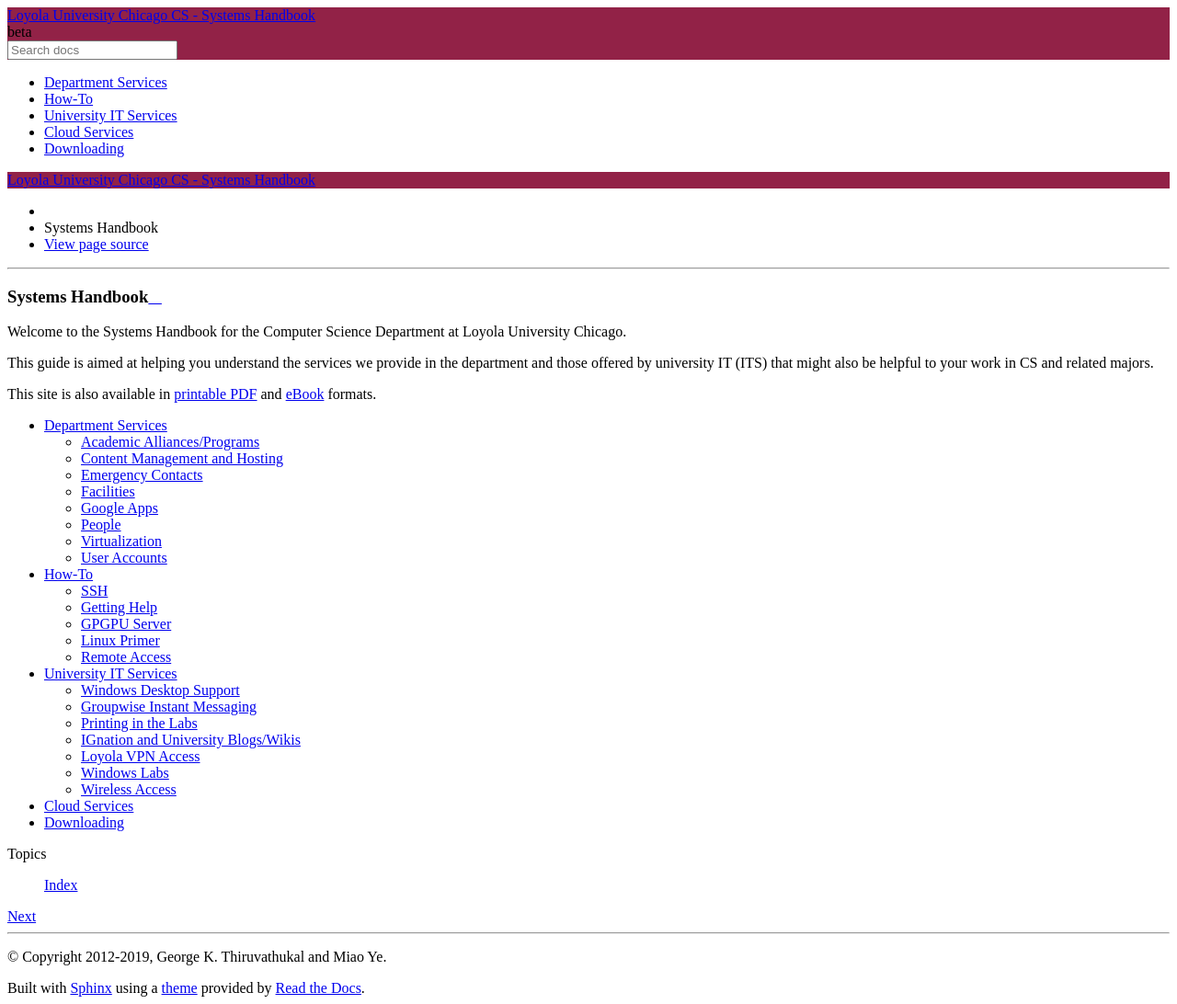
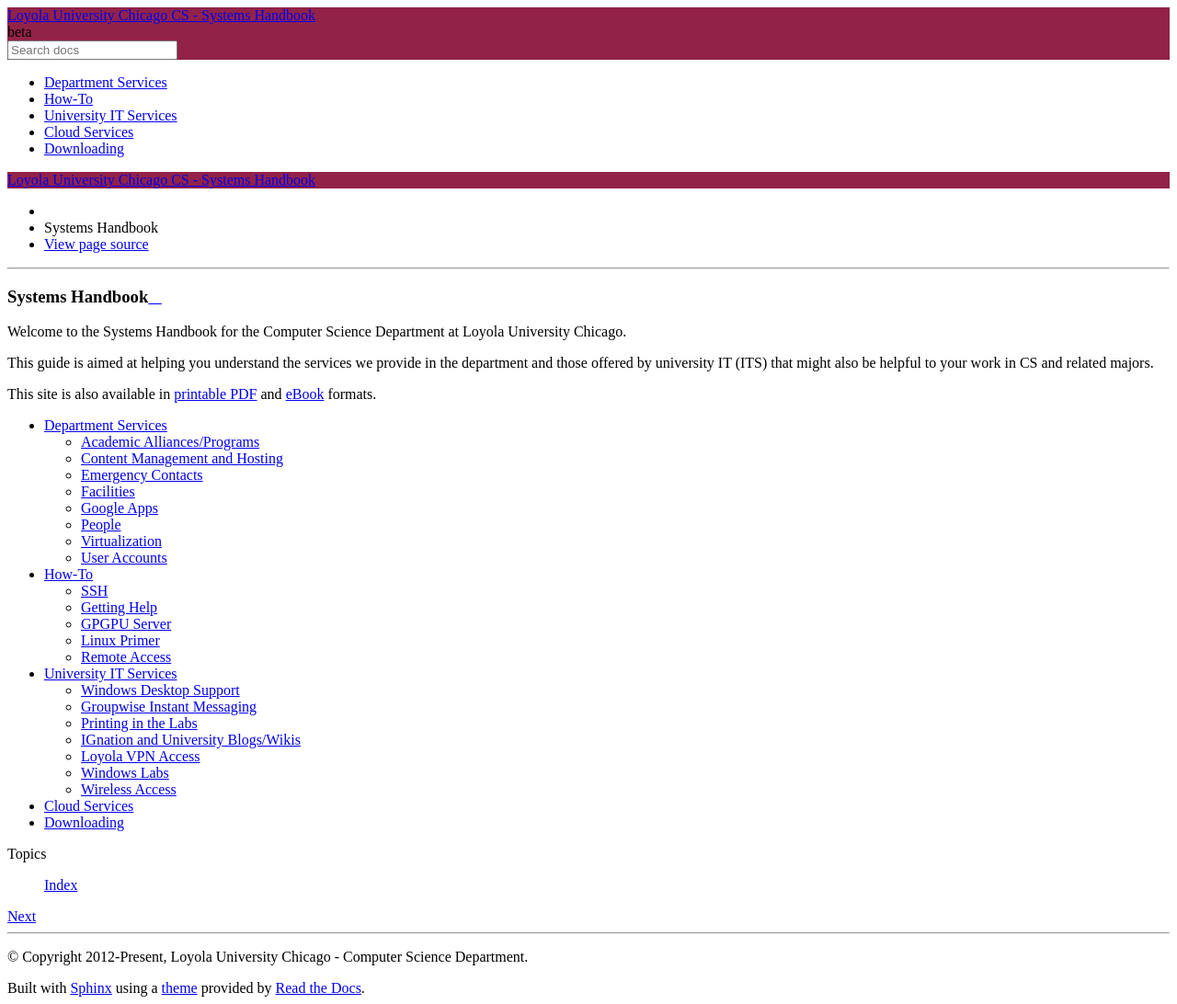
Before and after one commit to LoyolaChicagoCS/syshandbook, a Sphinx documentation site: the page built from source/index.rst, in a window 1280 px wide. Shown: the whole page at 92% size. Built offline with Sphinx 7.4.7 and the Read the Docs theme 2.0.0, drawn with Linux system fonts in a browser that asks for light colours.

Commit message:
update attribution info

```diff
--- a/source/conf.py
+++ b/source/conf.py
@@ -43,7 +43,7 @@
 
 # General information about the project.
 project = u'Loyola University Chicago CS - Systems Handbook'
-copyright = u'2012-2019, George K. Thiruvathukal and Miao Ye'
+copyright = u'2012-Present, Loyola University Chicago - Computer Science Department'
 
 # The version info for the project you're documenting, acts as replacement for
 # |version| and |release|, also used in various other places throughout the
```
